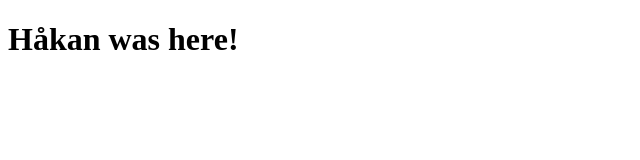
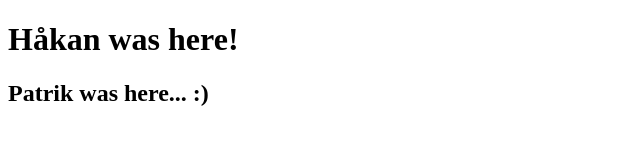
Before and after one commit to Aynamik4/WebPatrikTest, a plain HTML site: page WebPatrikTestProj/index.html in a window 1280 px wide. Shown: the whole page, without its empty margins (0-640 px from the left). Drawn offline with Linux system fonts and the light colour scheme.

Commit message:
New stuff

```diff
--- a/WebPatrikTestProj/index.html
+++ b/WebPatrikTestProj/index.html
@@ -6,5 +6,7 @@
 </head>
 <body>
     <h1>Håkan was here!</h1>
+
+    <h2>Patrik was here... :)</h2>
 </body>
 </html>
```
